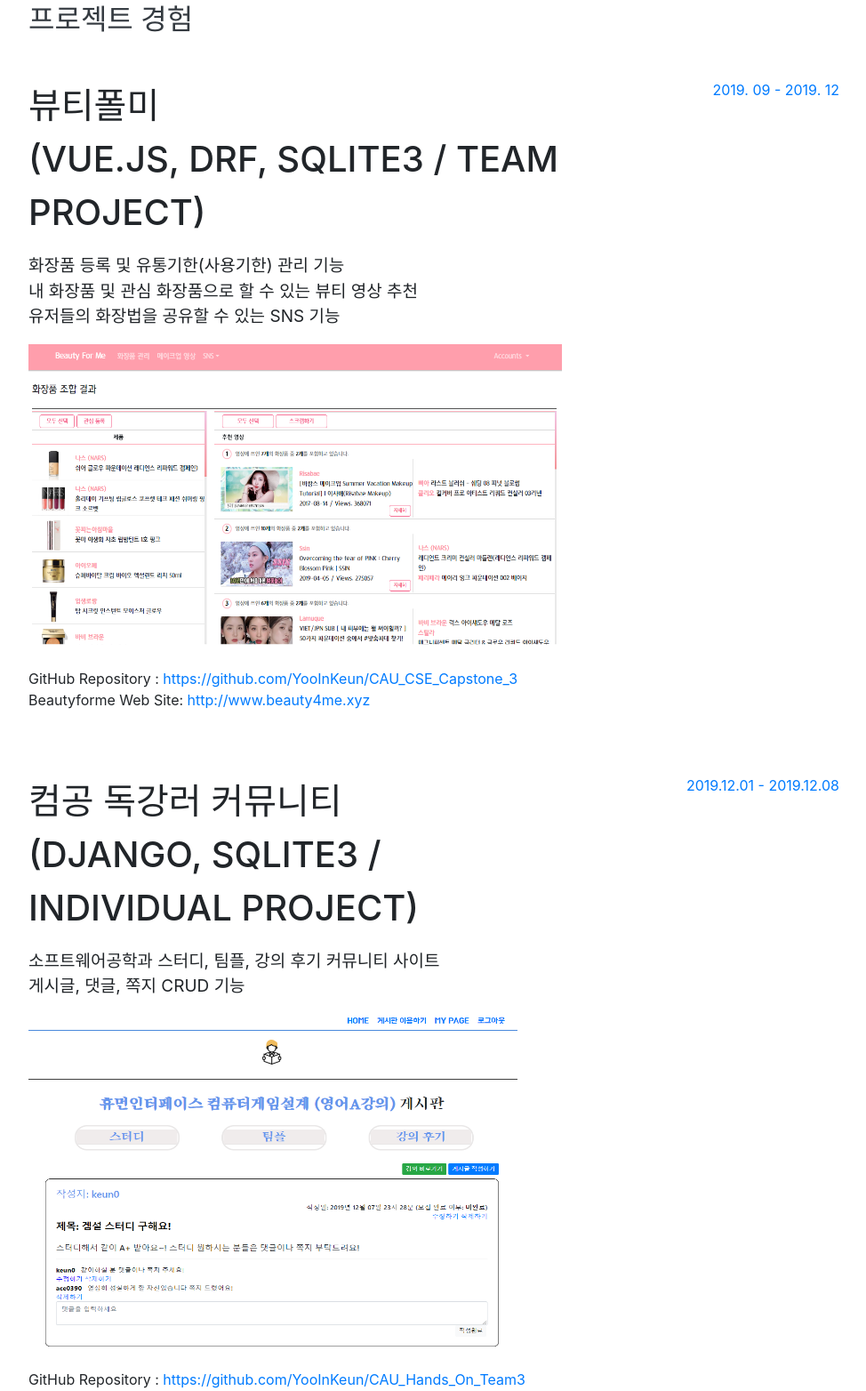
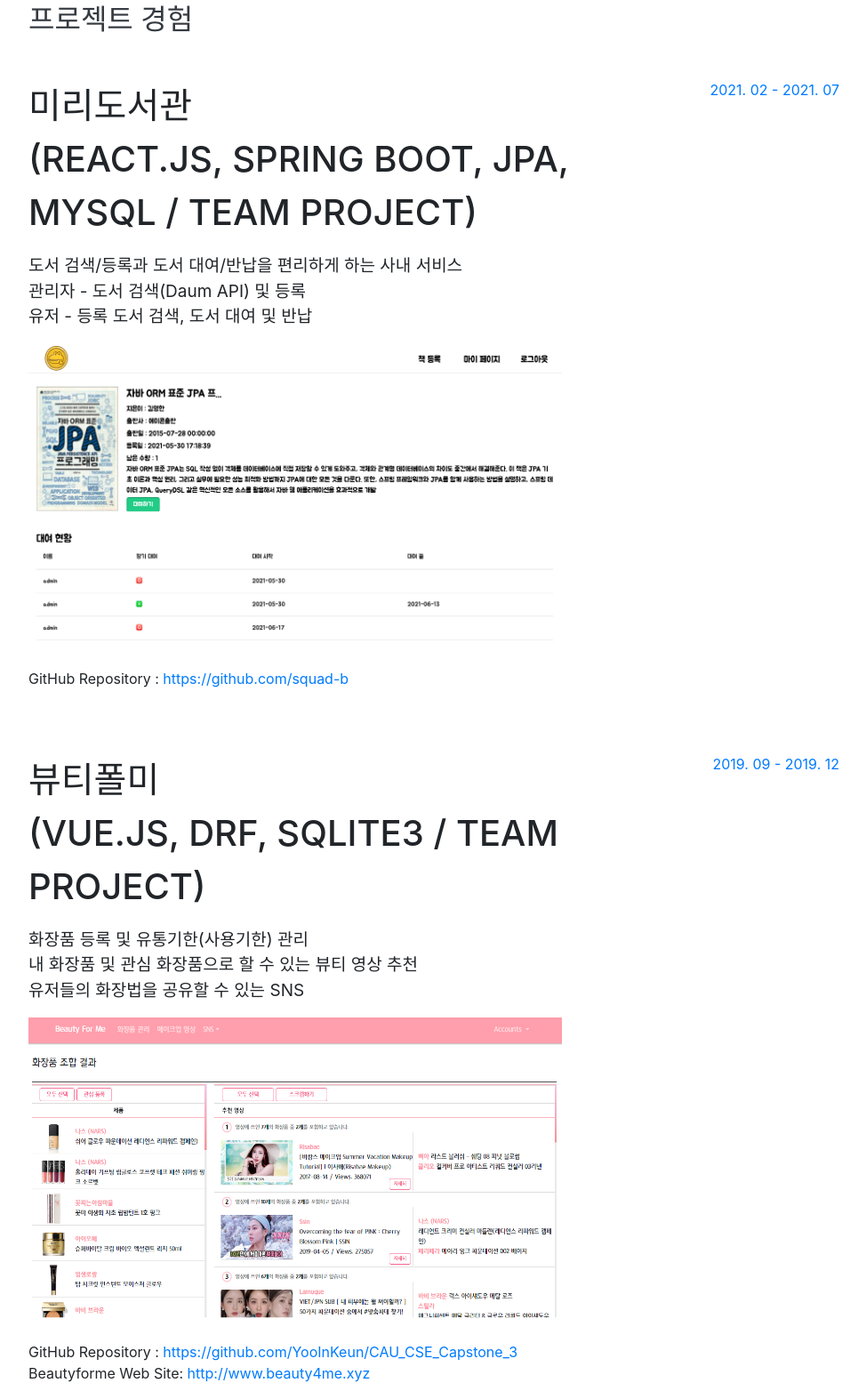
Before and after one commit to YooInKeun/YooInKeun.github.io, a website with bundled scripts: page index.html in a window 1280 px wide. Shown: the part 846-2410 px from the top of the page at 89% size, without its empty margins (288-1262 px from the left). Built offline with nearby package versions, Linux system fonts and the light colour scheme; a web font is replaced by a local one.

Commit message:
feat: 미리도서관 토이프로젝트 내용 추가

```diff
--- a/index.html
+++ b/index.html
@@ -129,8 +129,25 @@
         <div class="resume-item d-flex flex-column flex-md-row justify-content-between mb-5">
           <div class="resume-content">
             <h3 class="mb-0"></h3>
+            <div class="subheading mb-3" style="font-size:40px">미리도서관<br><p style="font-size:40px">(React.js, Spring Boot, JPA, MySQL / Team Project)</p></div>
+            <p style="font-size:19px">도서 검색/등록과 도서 대여/반납을 편리하게 하는 사내 서비스<br>관리자 - 도서 검색(Daum API) 및 등록<br>유저 - 등록 도서 검색, 도서 대여 및 반납</p>
+            <img src="img/mirilibrary borrow book.png" height="340" width="600"></img>
+            <br>
+            <br>
+            GitHub Repository : <a href = "https://github.com/squad-b">https://github.com/squad-b</a><br/>
+            <!-- MiriLibrary Web Site: <a href="https://github.com/squad-b">진행중</a> -->
+          </div>
+          <div class="resume-date text-md-right">
+            <span class="text-primary">2021. 02 - 2021. 07</span>
+          </div>
+        </div>
+
+        <br>
+        <div class="resume-item d-flex flex-column flex-md-row justify-content-between mb-5">
+          <div class="resume-content">
+            <h3 class="mb-0"></h3>
             <div class="subheading mb-3" style="font-size:40px">뷰티폴미<br><p style="font-size:40px">(Vue.js, DRF, sqlite3 / Team Project)</p></div>
-            <p style="font-size:19px">화장품 등록 및 유통기한(사용기한) 관리 기능<br>내 화장품 및 관심 화장품으로 할 수 있는 뷰티 영상 추천<br>유저들의 화장법을 공유할 수 있는 SNS 기능</p>
+            <p style="font-size:19px">화장품 등록 및 유통기한(사용기한) 관리<br>내 화장품 및 관심 화장품으로 할 수 있는 뷰티 영상 추천<br>유저들의 화장법을 공유할 수 있는 SNS</p>
             <img src="img/beautyforme.png" height="340" width="600"></img>
             <br>
             <br>
@@ -147,7 +164,7 @@
           <div class="resume-content">
             <h3 class="mb-0"></h3>
             <div class="subheading mb-3" style="font-size:40px">컴공 독강러 커뮤니티<br><p style="font-size:40px">(Django, sqlite3 / Individual Project)</p></div>
-            <p style="font-size:19px">소프트웨어공학과 스터디, 팀플, 강의 후기 커뮤니티 사이트<br/>게시글, 댓글, 쪽지 CRUD 기능</p>
+            <p style="font-size:19px">소프트웨어공학과 스터디, 팀플, 강의 후기 커뮤니티 사이트<br/>게시글, 댓글, 쪽지 CRUD</p>
             <img src="img/guideforoutsider.png" height="375" width="550" ></img>
             <br>
             <br>
@@ -163,7 +180,7 @@
           <div class="resume-content">
             <h3 class="mb-0"></h3>
             <div class="subheading mb-3" style="font-size:40px">스타트업 셀핀, 인턴십 프로젝트<br/><p style="font-size:40px">(Vue.js, DRF, mysql / Team Project)</p></div>
-            <p style="font-size:19px">셀핀 모바일 웹, 인테리어 패키지 상품 견적 서비스 개발<br/>셀핀 관리자 사이트, 고객 견적 CRUD 기능<br>프로젝트와 관련해 데이터 모델링, 구현 설계 등 모든 과정에 참여</p>
+            <p style="font-size:19px">셀핀 모바일 웹, 인테리어 패키지 상품 견적 서비스 개발<br/>셀핀 관리자 사이트, 고객 견적 CRUD<br>프로젝트와 관련해 데이터 모델링, 구현 설계 등 모든 과정에 참여</p>
             <img src="img/selfin1.jpg" height="500" width="300" ></img>
             &nbsp;&nbsp;&nbsp;
             <img src="img/selfin2.jpg" height="500" width="300" ></img>
```
Also changed, not shown: img/mirilibrary borrow book.png (added).
